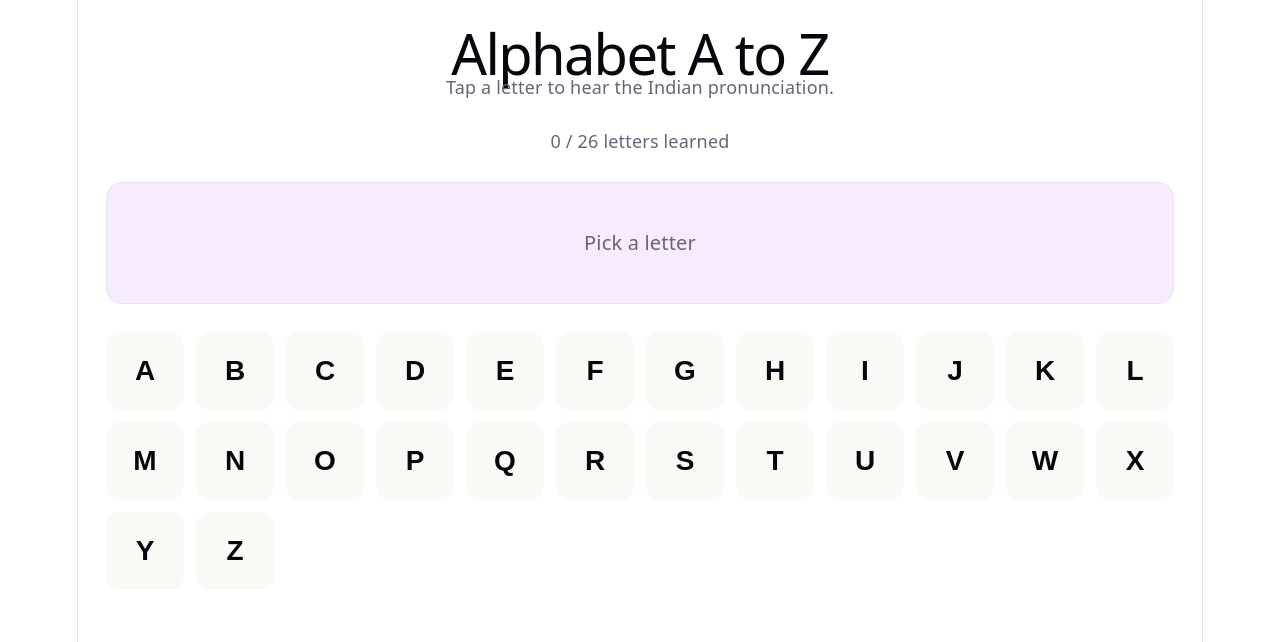
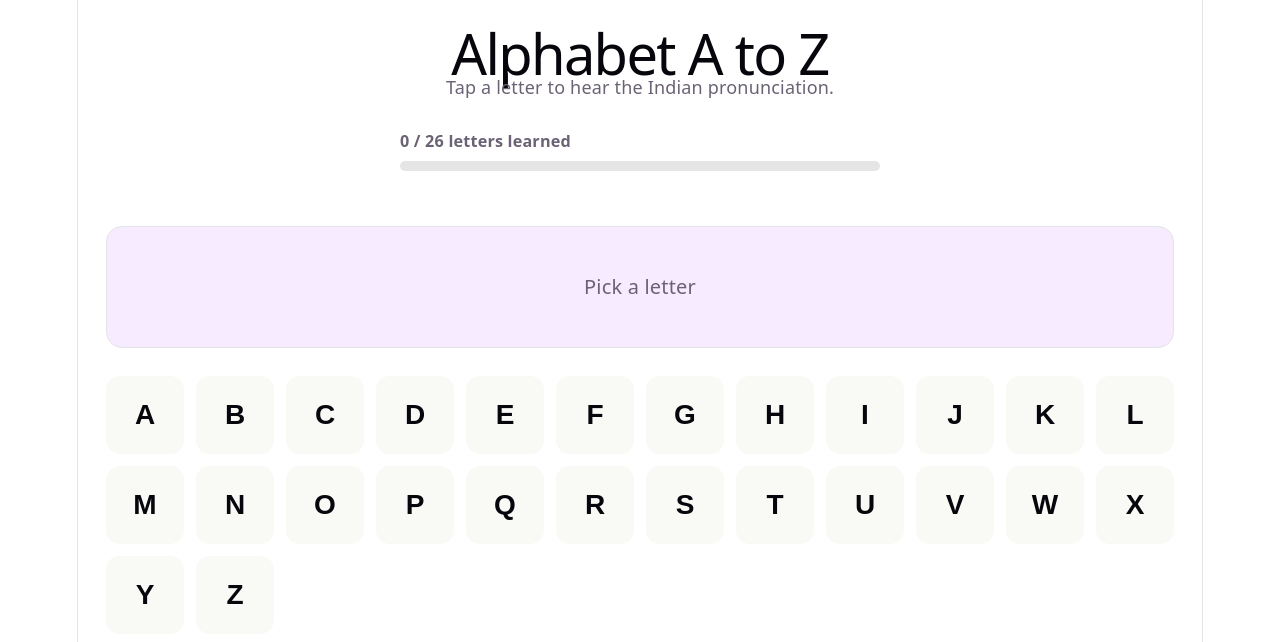
Before and after one commit to DnyaneshwariThete/React-Project, a React (Vite) app: page / in a window 1280 px wide. Shown: the top 642 px of the page. Built offline with nearby package versions, Linux system fonts and the light colour scheme.

Commit message:
Fix ProgressTracker.css — was showing LetterExample styles

```diff
--- a/src/ProgressTracker.css
+++ b/src/ProgressTracker.css
@@ -1,18 +1,33 @@
-.letter-example {
-    display: flex;
-    align-items: baseline;
-    justify-content: center;
-    gap: 0.5rem;
-    margin: 0.5rem 0 1.5rem;
-    font-size: 1.1rem;
+.progress-tracker {
+    width: 100%;
+    max-width: 480px;
+    margin: 0 auto 1.5rem;
   }
 
-  .letter-example-word {
-    font-weight: 700;
-    color: #3949ab;
+  .progress-tracker-label {
+    display: flex;
+    justify-content: space-between;
+    align-items: center;
+    font-size: 0.9rem;
+    font-weight: 600;
+    margin-bottom: 0.4rem;
   }
 
-  .letter-example-translation {
-    color: #666;
-    font-size: 0.95rem;
+  .progress-tracker-complete {
+    color: #2e7d32;
   }
+
+  .progress-tracker-bar {
+    width: 100%;
+    height: 10px;
+    background: #e5e5e5;
+    border-radius: 999px;
+    overflow: hidden;
+  }
+
+  .progress-tracker-fill {
+    height: 100%;
+    background: linear-gradient(90deg, #4caf50, #81c784);
+    border-radius: 999px;
+    transition: width 0.3s ease;
+  }
```
